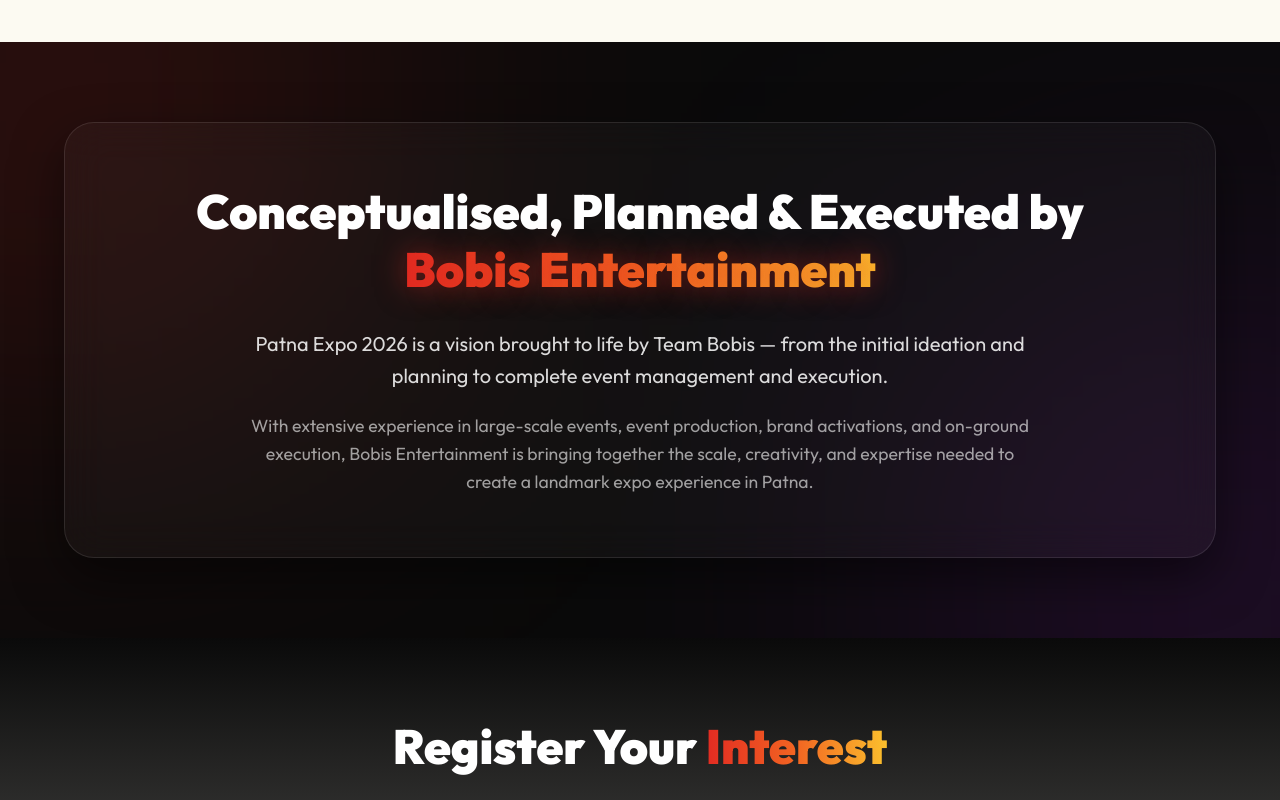
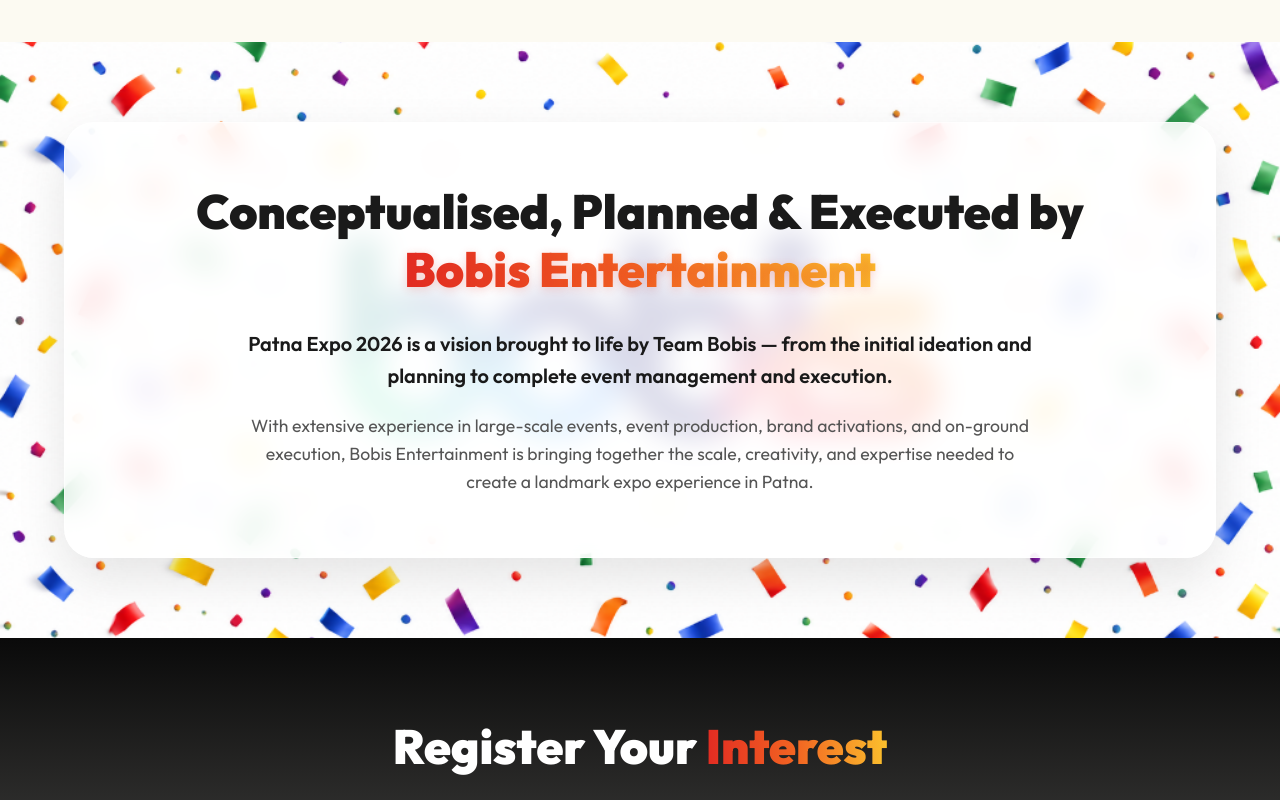
Before and after one commit to irahulsinghrajput/patna-expo-2026, a React (Vite) app: page / in a window 1280 px wide. Shown: the part 2240-3040 px from the top of the page. Built offline with nearby package versions, Linux system fonts and the light colour scheme.

Commit message:
Changed Bobis section to use uploaded confetti background image

```diff
--- a/src/App.jsx
+++ b/src/App.jsx
@@ -355,34 +355,37 @@
         </div>
       </section>
 
-      {/* Bobis Entertainment Section - Premium Dark Mode Design */}
-      <section className="section-padding" style={{ background: '#0a0a0a', position: 'relative', overflow: 'hidden' }}>
-        {/* Decorative glowing orbs */}
-        <div style={{ position: 'absolute', top: '-150px', left: '-150px', width: '400px', height: '400px', background: 'var(--primary-red)', filter: 'blur(200px)', opacity: 0.4, zIndex: 0 }}></div>
-        <div style={{ position: 'absolute', bottom: '-150px', right: '-150px', width: '400px', height: '400px', background: 'var(--primary-purple)', filter: 'blur(200px)', opacity: 0.4, zIndex: 0 }}></div>
-
+      {/* Bobis Entertainment Section - Custom Background Image Design */}
+      <section className="section-padding" style={{
+        backgroundImage: 'url(/images/bobis-bg.png)',
+        backgroundSize: 'cover',
+        backgroundPosition: 'center',
+        backgroundRepeat: 'no-repeat',
+        position: 'relative',
+        overflow: 'hidden'
+      }}>
         <div className="container" style={{ position: 'relative', zIndex: 1 }}>
           <Tilt tiltMaxAngleX={5} tiltMaxAngleY={5} perspective={1000} scale={1.02} transitionSpeed={1000}>
             <motion.div
               style={{
-                background: 'rgba(255,255,255,0.03)',
-                border: '1px solid rgba(255,255,255,0.1)',
+                background: 'rgba(255,255,255,0.85)',
+                border: '1px solid rgba(255,255,255,0.5)',
                 borderRadius: '30px',
                 padding: '60px 40px',
                 textAlign: 'center',
-                boxShadow: '0 20px 50px rgba(0,0,0,0.5)',
-                backdropFilter: 'blur(20px)'
+                boxShadow: '0 20px 50px rgba(0,0,0,0.1)',
+                backdropFilter: 'blur(15px)'
               }}
               initial={{ opacity: 0, y: 50 }} whileInView={{ opacity: 1, y: 0 }} viewport={{ once: true }} transition={{ duration: 0.8 }}
             >
-              <h2 className="section-heading" style={{ color: 'white', fontSize: 'clamp(2rem, 4vw, 3rem)' }}>
+              <h2 className="section-heading" style={{ color: 'var(--text-dark)', fontSize: 'clamp(2rem, 4vw, 3rem)' }}>
                 Conceptualised, Planned & Executed by <br/>
-                <span className="gradient-text-red-orange" style={{ textShadow: '0 0 30px rgba(226,43,34,0.5)' }}>Bobis Entertainment</span>
+                <span className="gradient-text-red-orange" style={{ textShadow: '0 2px 10px rgba(226,43,34,0.2)' }}>Bobis Entertainment</span>
               </h2>
-              <p className="section-text" style={{ color: 'rgba(255,255,255,0.85)', fontSize: '1.25rem', maxWidth: '800px', margin: '0 auto 20px', lineHeight: '1.6' }}>
+              <p className="section-text" style={{ color: 'var(--text-dark)', fontSize: '1.25rem', maxWidth: '800px', margin: '0 auto 20px', lineHeight: '1.6', fontWeight: 600 }}>
                 Patna Expo 2026 is a vision brought to life by Team Bobis — from the initial ideation and planning to complete event management and execution.
               </p>
-              <p className="section-text" style={{ color: 'rgba(255,255,255,0.6)', fontSize: '1.1rem', maxWidth: '800px', margin: '0 auto', lineHeight: '1.6' }}>
+              <p className="section-text" style={{ color: 'var(--text-muted)', fontSize: '1.1rem', maxWidth: '800px', margin: '0 auto', lineHeight: '1.6' }}>
                 With extensive experience in large-scale events, event production, brand activations, and on-ground execution, Bobis Entertainment is bringing together the scale, creativity, and expertise needed to create a landmark expo experience in Patna.
               </p>
             </motion.div>
```
Also changed, not shown: public/images/bobis-bg.png (added).
